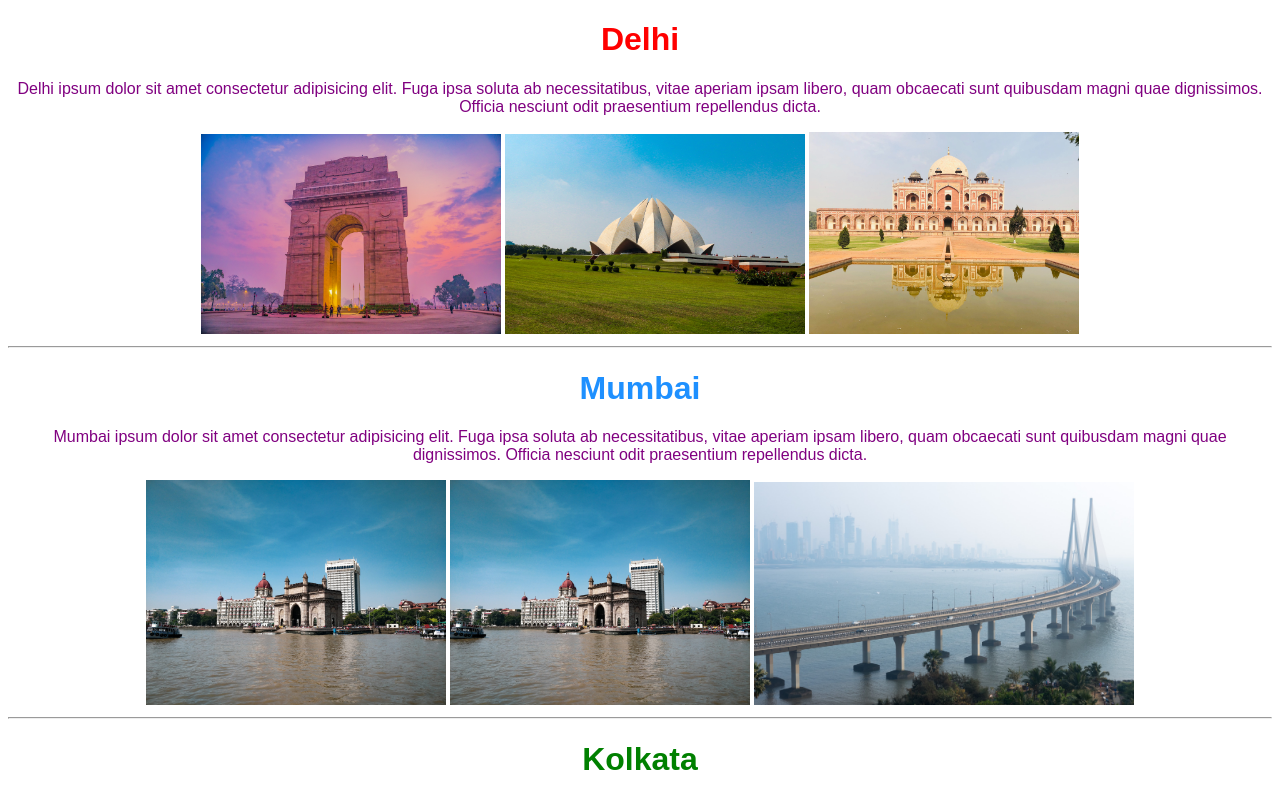
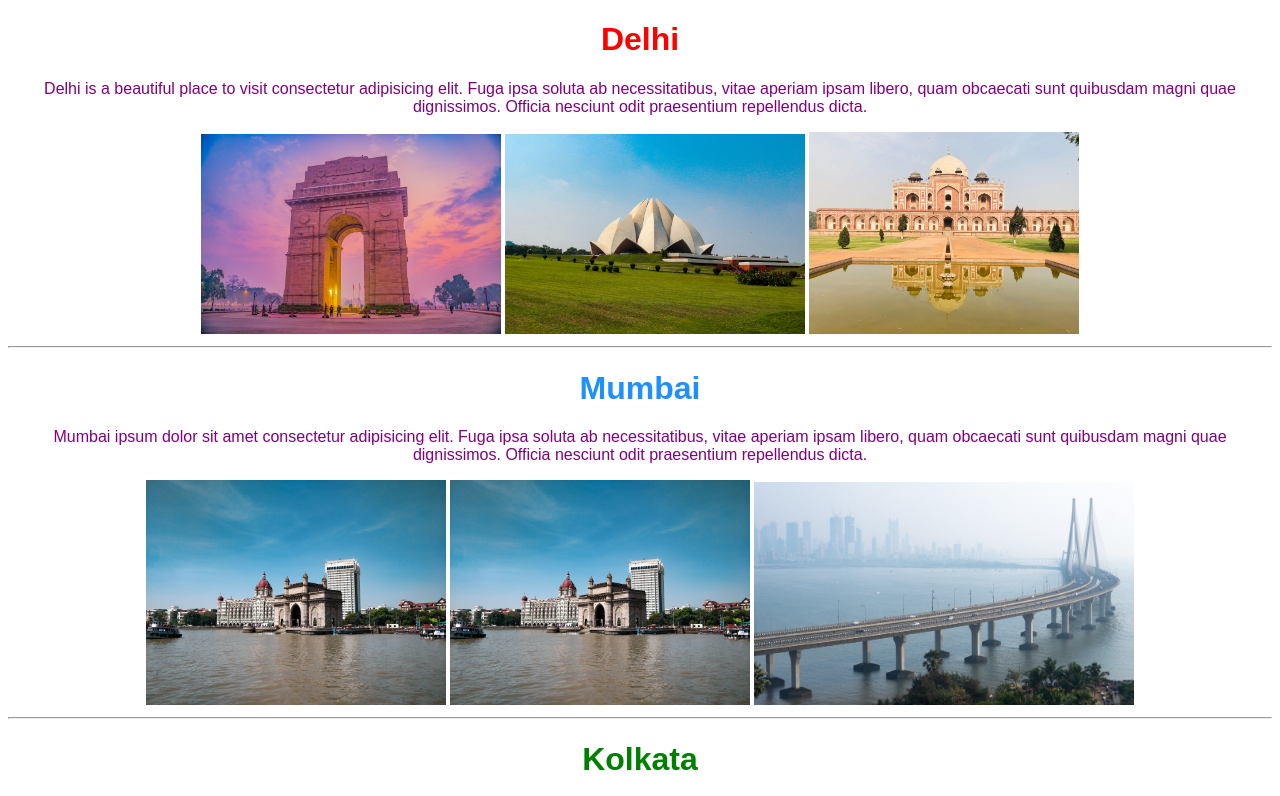
Before and after one commit to anandsingha76/cityWebsite, a plain HTML site: page index.html in a window 1280 px wide. Shown: the top 796 px of the page. Drawn offline with Linux system fonts and the light colour scheme.

Commit message:
second changes

```diff
--- a/index.html
+++ b/index.html
@@ -19,7 +19,7 @@
     <center>
       <h1 style="color: red">Delhi</h1>
       <p>
-        Delhi ipsum dolor sit amet consectetur adipisicing elit. Fuga ipsa
+        Delhi is a beautiful place to visit consectetur adipisicing elit. Fuga ipsa
         soluta ab necessitatibus, vitae aperiam ipsam libero, quam obcaecati
         sunt quibusdam magni quae dignissimos. Officia nesciunt odit praesentium
         repellendus dicta.
```
